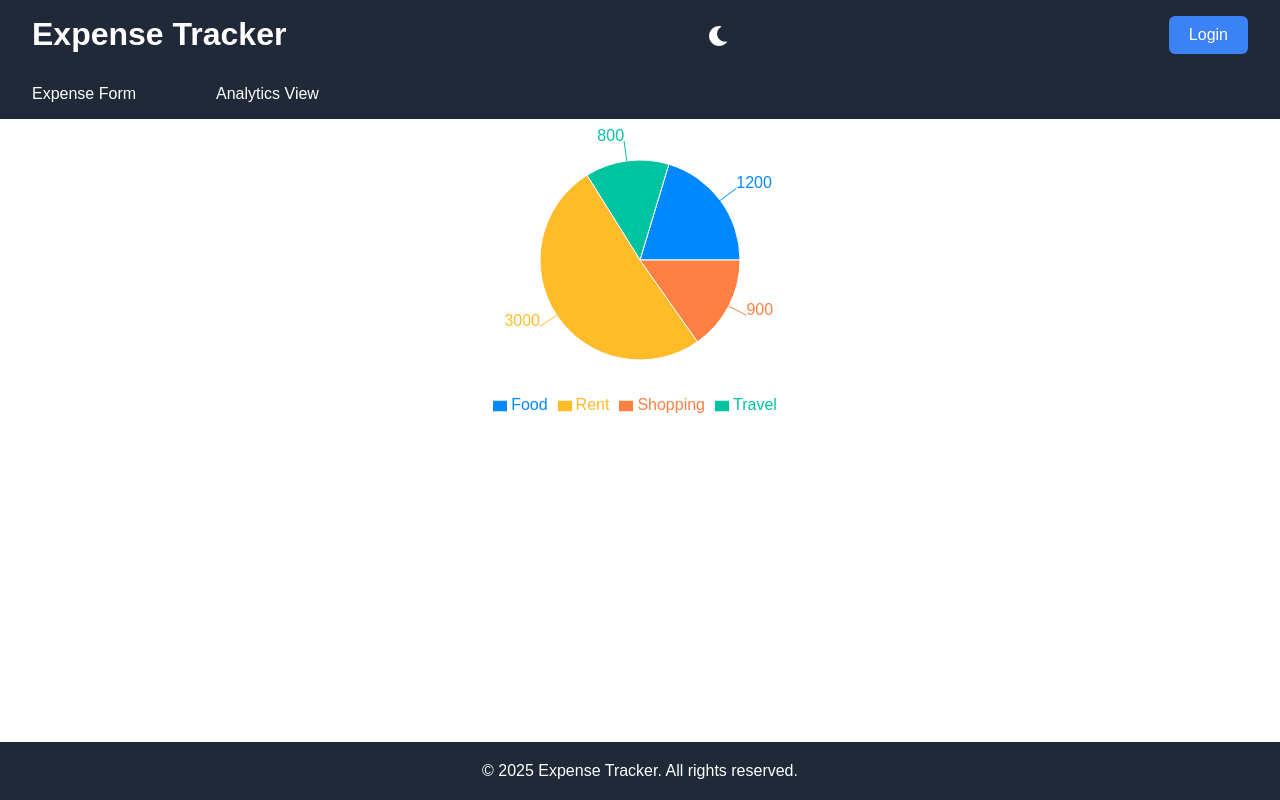
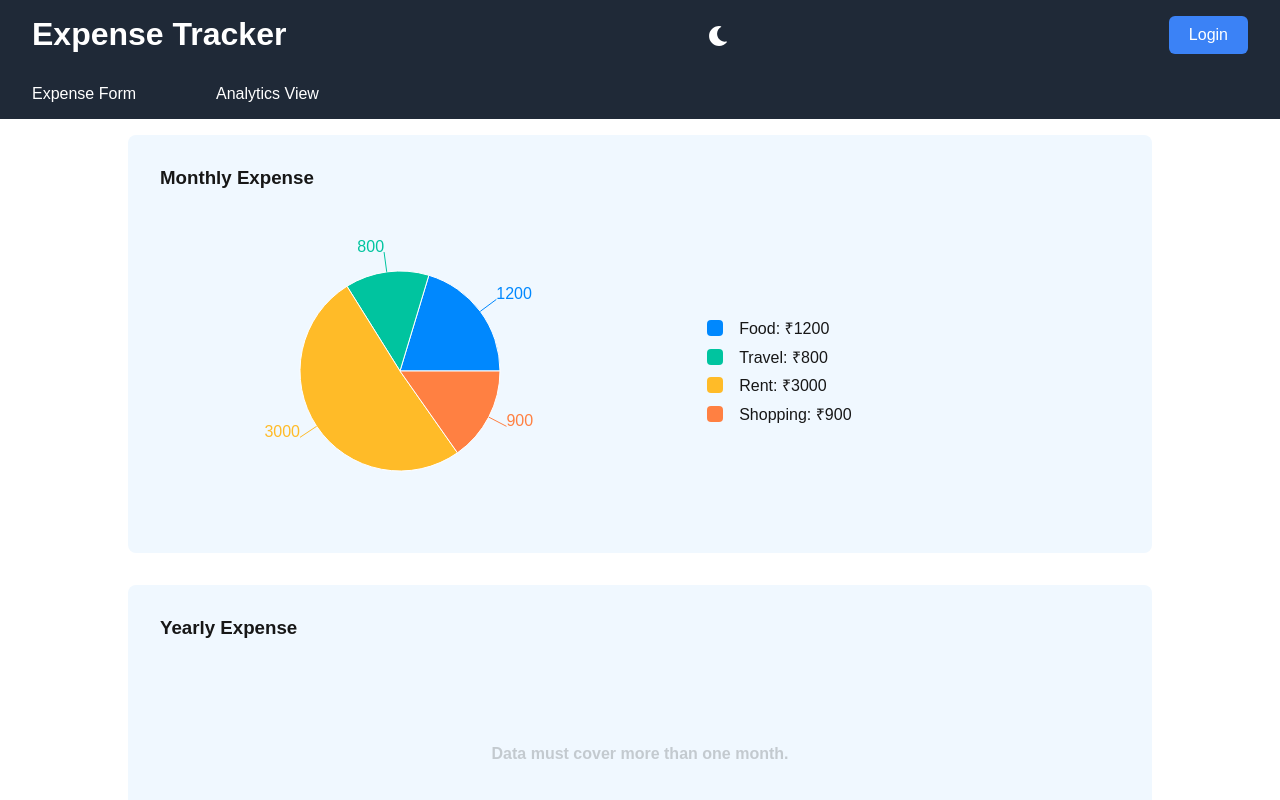
Before and after one commit to chandninigam/expense-tracker, a Next.js app: page /analytics in a window 1280 px wide. Built offline with nearby package versions, Linux system fonts and the light colour scheme.

Commit message:
Added chart for monthly and yearly

```diff
--- a/src/app/analytics/page.tsx
+++ b/src/app/analytics/page.tsx
@@ -1,13 +1,7 @@
 "use client";
 
-import {
-  PieChart,
-  Pie,
-  Cell,
-  Tooltip,
-  Legend,
-  ResponsiveContainer,
-} from "recharts";
+import { PieChart, Pie, Cell, Tooltip, ResponsiveContainer } from "recharts";
+import "../../style/analytics.css";
 
 const COLORS: string[] = [
   "#0088FE",
@@ -26,8 +20,11 @@ const expenseData = [
 
 export default function Analytics() {
   return (
-    <div style={{ width: "100%", height: "300px" }}>
-      <ResponsiveContainer width="100%" height={300}>
+    <div className="analytics-wrapper">
+      <div className="chart-wrapper">
+        <h3>Monthly Expense</h3>
+        <div className="chart-detail-wrapper">
+          <ResponsiveContainer width="50%" height={300}>
             <PieChart>
               <Pie
                 data={expenseData}
@@ -48,10 +45,82 @@ export default function Analytics() {
               </Pie>
               <div>
                 <Tooltip />
-            <Legend />
               </div>
             </PieChart>
           </ResponsiveContainer>
+          <div className="chart-categories-wrapper">
+            {expenseData.map((item, index) => (
+              <div key={index} className="detail-wrapper">
+                <span
+                  style={{
+                    width: "16px",
+                    height: "16px",
+                    backgroundColor: COLORS[index % COLORS.length],
+                    display: "inline-block",
+                    borderRadius: "4px",
+                  }}
+                />
+                <span className="">
+                  {item.category}: ₹{item.amount}
+                </span>
+              </div>
+            ))}
+          </div>
+        </div>
+      </div>
+      <div className="chart-wrapper">
+        <h3>Yearly Expense</h3>
+        {false ? (
+          <div className="chart-detail-wrapper">
+            <ResponsiveContainer width="50%" height={300}>
+              <PieChart>
+                <Pie
+                  data={expenseData}
+                  dataKey="amount"
+                  nameKey="category"
+                  cx="50%"
+                  cy="50%"
+                  outerRadius={100}
+                  fill="#8884d8"
+                  label
+                >
+                  {expenseData.map((_, index) => (
+                    <Cell
+                      key={`cell-${index}`}
+                      fill={COLORS[index % COLORS.length]}
+                    />
+                  ))}
+                </Pie>
+                <div>
+                  <Tooltip />
+                </div>
+              </PieChart>
+            </ResponsiveContainer>
+            <div className="chart-categories-wrapper">
+              {expenseData.map((item, index) => (
+                <div key={index} className="detail-wrapper">
+                  <span
+                    style={{
+                      width: "16px",
+                      height: "16px",
+                      backgroundColor: COLORS[index % COLORS.length],
+                      display: "inline-block",
+                      borderRadius: "4px",
+                    }}
+                  />
+                  <span className="">
+                    {item.category}: ₹{item.amount}
+                  </span>
+                </div>
+              ))}
+            </div>
+          </div>
+        ) : (
+          <div className="fallback">
+            <h4>Data must cover more than one month.</h4>
+          </div>
+        )}
+      </div>
     </div>
   );
 }
--- a/src/style/analytics.css
+++ b/src/style/analytics.css
@@ -0,0 +1,36 @@
+.analytics-wrapper {
+  width: 100%;
+  height: 100%;
+  display: flex;
+  flex-direction: column;
+}
+
+.chart-wrapper {
+  margin: 1rem auto;
+  width: 80%;
+  height: fit-content;
+  min-height: 300px;
+  background-color: aliceblue;
+  padding: 2rem;
+  display: flex;
+  flex-direction: column;
+  border-radius: 8px;
+}
+
+.chart-wrapper h3 {
+  padding-bottom: 1rem;
+}
+
+.chart-detail-wrapper {
+  display: flex;
+  gap: 4rem;
+  align-items: center;
+  margin-top: 1rem;
+}
+
+.chart-categories-wrapper .detail-wrapper {
+  display: flex;
+  align-items: center;
+  gap: 1rem;
+  padding: 0.2rem;
+}
--- a/src/style/globals.css
+++ b/src/style/globals.css
@@ -83,3 +83,11 @@ tr:nth-child(even) {
 tr:hover {
   background-color: #f1f1f1;
 }
+
+.fallback {
+  opacity: 0.2;
+  flex: 1;
+  display: flex;
+  align-items: center;
+  justify-content: center;
+}
```
Lines whose indentation alone changed are shown as unchanged.
